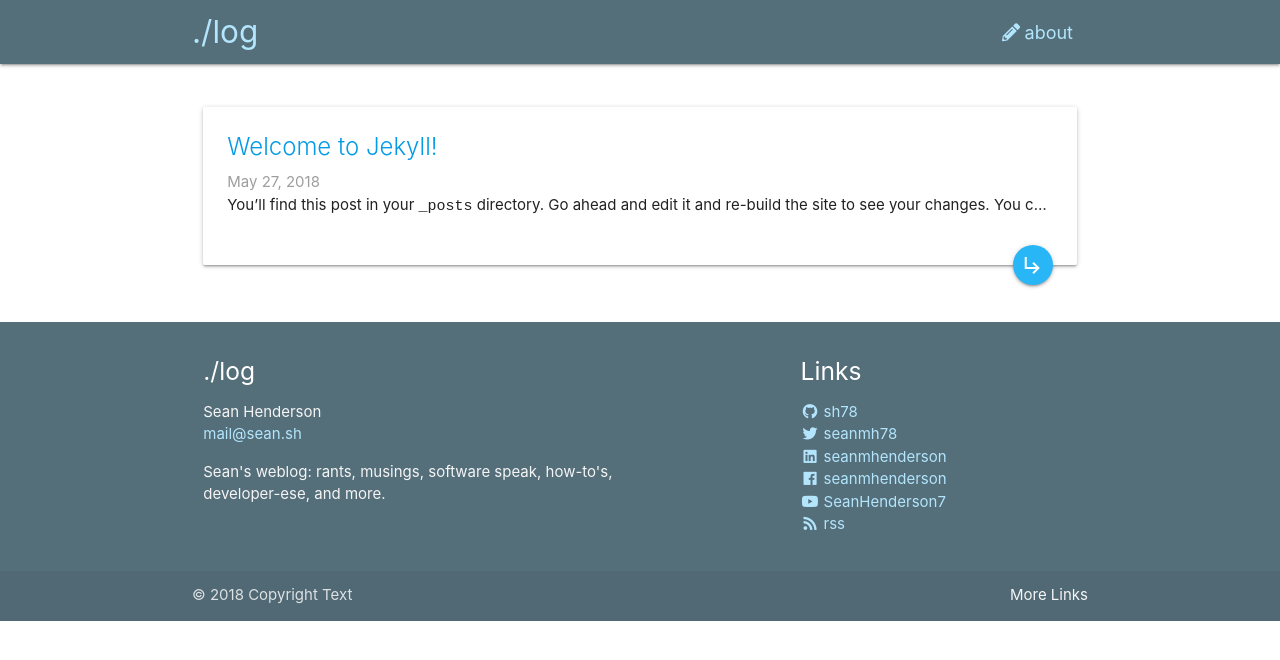
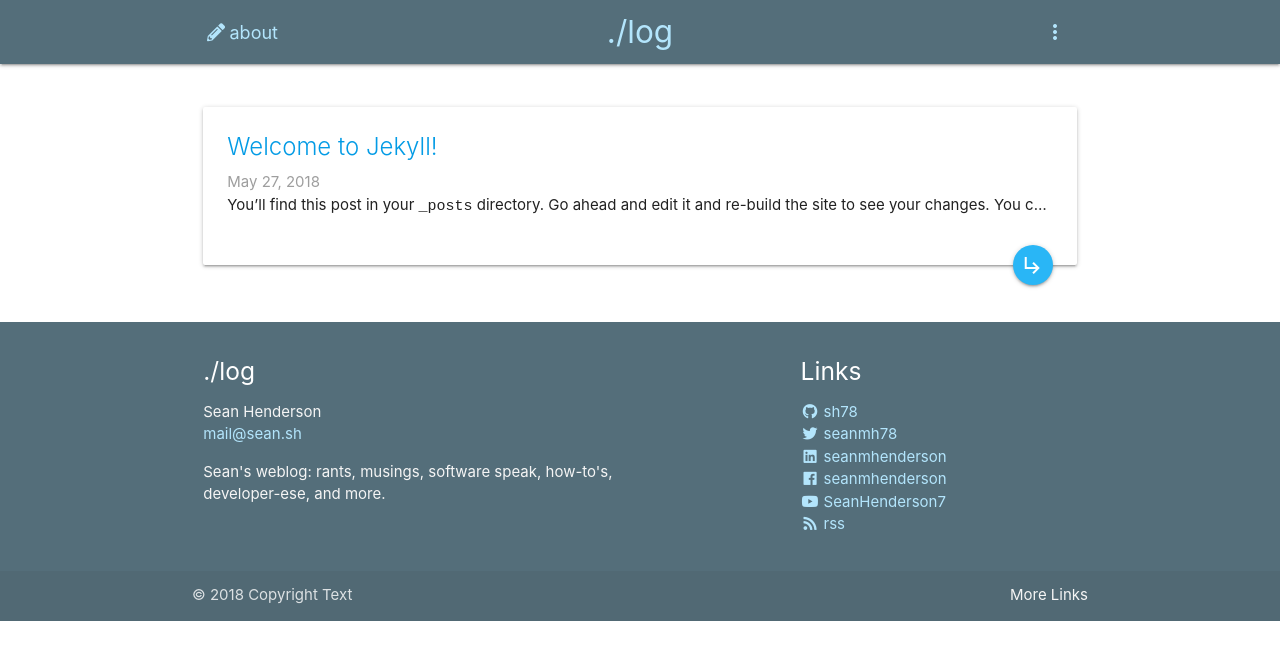
Before and after one commit to sh78/sh78.github.io, a Jekyll site: the page built from index.md, in a window 1280 px wide. Shown: the top 660 px of the page. Built offline with Jekyll 4.4.1, drawn with Linux system fonts in a browser that asks for light colours; nearby versions of some CDN libraries.

Commit message:
scaffold 'more' dropdown

```diff
--- a/_includes/header.html
+++ b/_includes/header.html
@@ -3,15 +3,28 @@
   {%- assign page_paths = site.header_pages | default: default_paths -%}
 
   {%- if page_paths -%}
+  <!-- Dropdown Structure -->
+  <ul id="dropdown-more" class="dropdown-content">
+    <li><a href="#!">one</a></li>
+    <li><a href="#!">two</a></li>
+    <li class="divider"></li>
+    <li><a href="#!">three</a></li>
+  </ul>
   <nav>
     <div class="nav-wrapper container">
-          <a class="brand-logo" rel="author" href="{{ "/" | relative_url }}">{{ site.title | escape }}</a>
       <a href="#" data-target="nav-mobile" class="sidenav-trigger"><i class="material-icons">menu</i></a>
-          <ul class="right hide-on-med-and-down" id="nav-large">
+      <a class="brand-logo center" rel="author" href="{{ "/" | relative_url }}">{{ site.title | escape }}</a>
+      <ul class="left hide-on-med-and-down" id="nav-large">
         {%- include nav-links.html -%}
       </ul>
+      <ul class="right">
+        <li>
+          <a class="dropdown-trigger" href="#!" data-target="dropdown-more">
+            <i class="material-icons right">more_vert</i>
+          </a>
+        </li>
+      </ul>
     </div>
-
     <ul class="sidenav" id="nav-mobile">
       {%- include nav-links.html -%}
     </ul>
--- a/assets/javascript/main.js
+++ b/assets/javascript/main.js
@@ -4,3 +4,6 @@
   var elems = document.querySelectorAll('.sidenav');
   var instances = M.Sidenav.init();
 });
+
+// activate M dropdowns
+$(".dropdown-trigger").dropdown();
```
Lines whose indentation alone changed are shown as unchanged.
